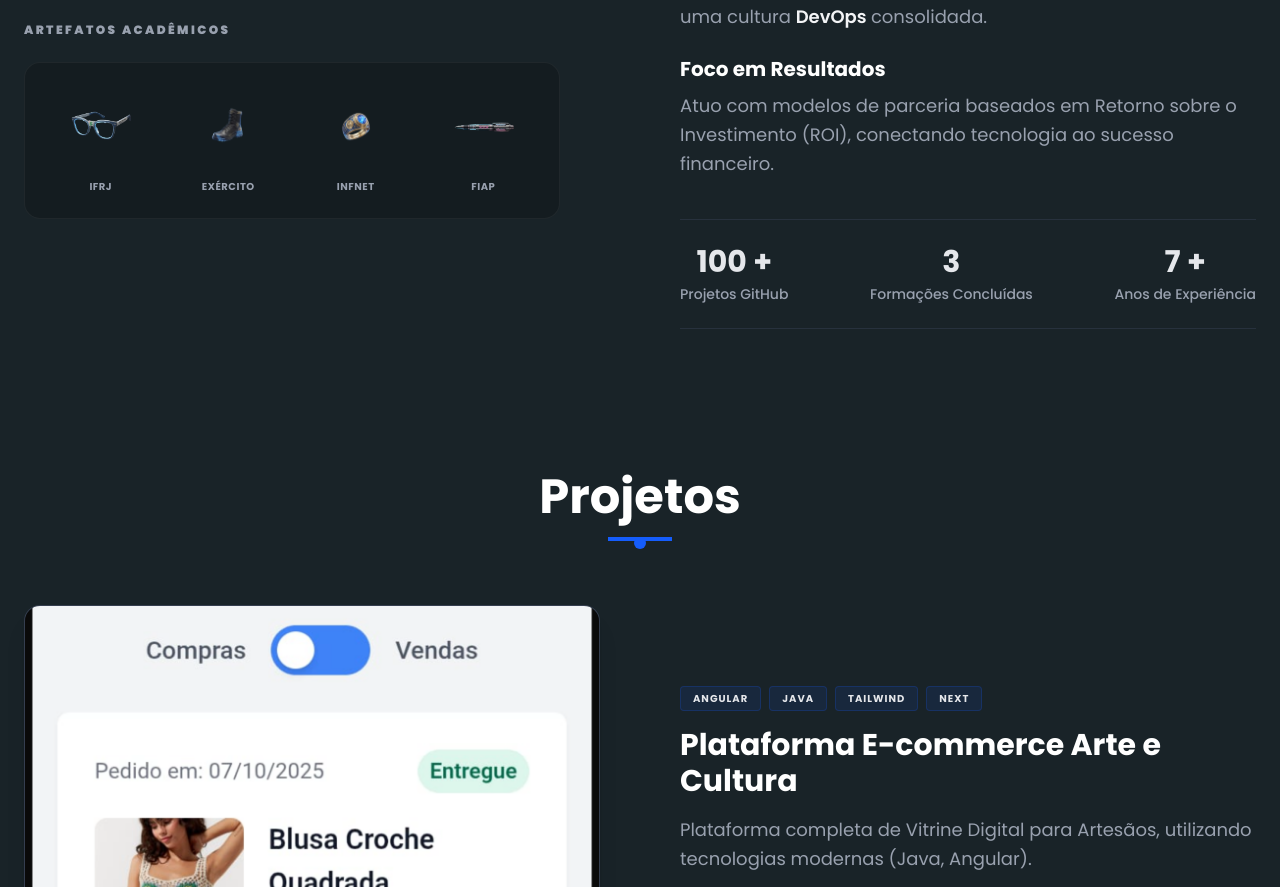
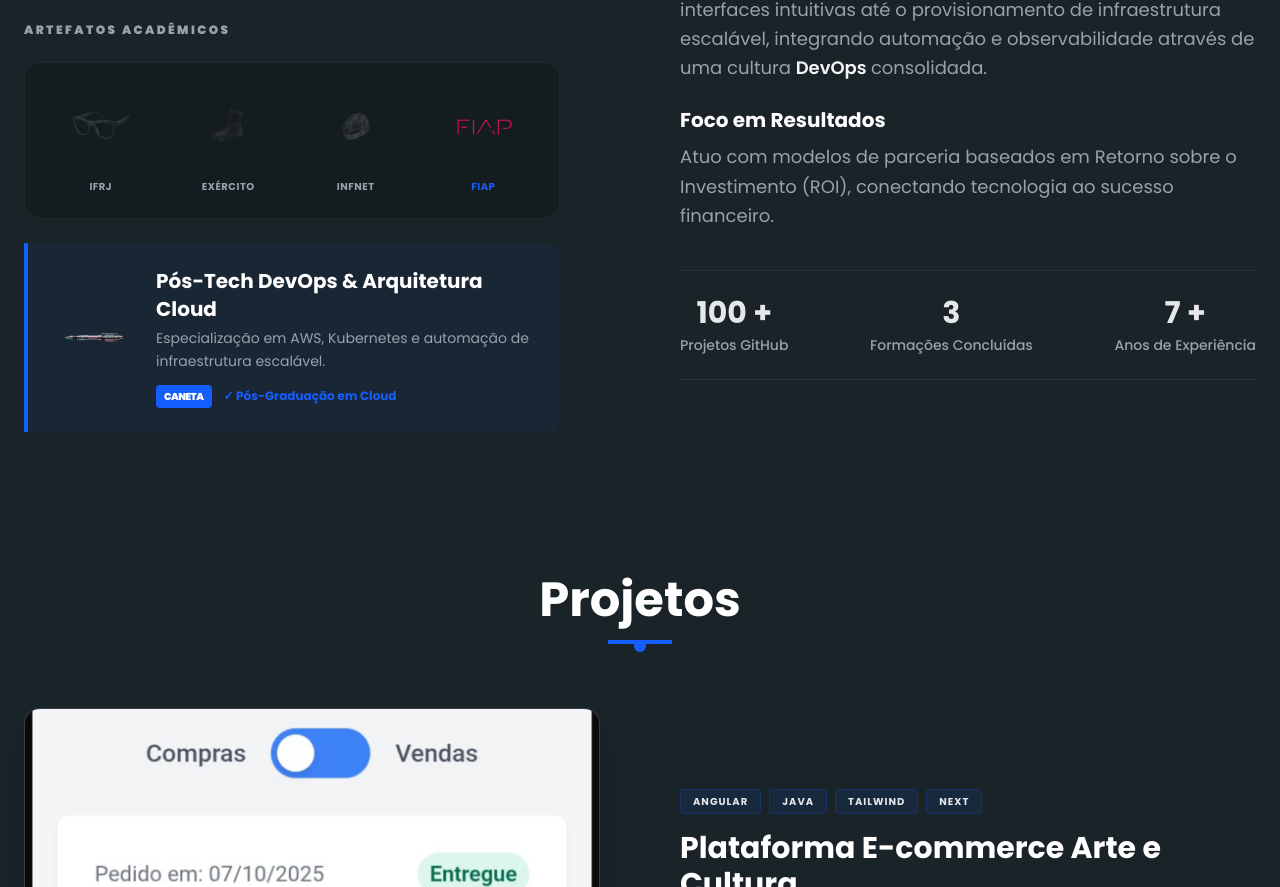
Before and after one commit to DemarchiWorking/portfolio-react-next, a Next.js app: page / in a window 1280 px wide. Shown: the part 997-1884 px from the top of the page. Built offline with nearby package versions, Linux system fonts and the light colour scheme.

Commit message:
feature descricao cursos

```diff
--- a/src/components/molecules/Sobre/sobre.tsx
+++ b/src/components/molecules/Sobre/sobre.tsx
@@ -40,7 +40,7 @@ const instituicoesData = [
         img: '/anel-engenharia.png',
         logo: '/infnet-lg.png',
         titulo: 'Engenharia de Software',
-        descricao: 'Bacharelado focado em arquitetura, backend e qualidade de software.',
+        descricao: 'Bacharelado e tecnólogo focados em arquitetura, backend e qualidade de software.',
         conquista: 'Bacharel em Engenharia'
     },
     {
@@ -49,7 +49,7 @@ const instituicoesData = [
         artefato: 'Caneta',
         img: '/caneta.png',
         logo: '/fiap-logo.png',
-        titulo: 'Pós-Tech DevOps & Cloud',
+        titulo: 'Pós-Tech DevOps & Arquitetura Cloud',
         descricao: 'Especialização em AWS, Kubernetes e automação de infraestrutura escalável.',
         conquista: 'Pós-Graduação em Cloud'
     }
@@ -91,7 +91,7 @@ const StatsItem: React.FC<{ value: string; label: string }> = ({ value, label })
 // --- Componente Principal ---
 
 export const Sobre = () => {
-    const [ativo, setAtivo] = useState<string | null>(null);
+    const [ativo, setAtivo] = useState<string | null>('fiap');
     const [isHoveredAWS, setIsHoveredAWS] = useState(false);
 
     const timelineData = [
```
Lines whose indentation alone changed are shown as unchanged.
